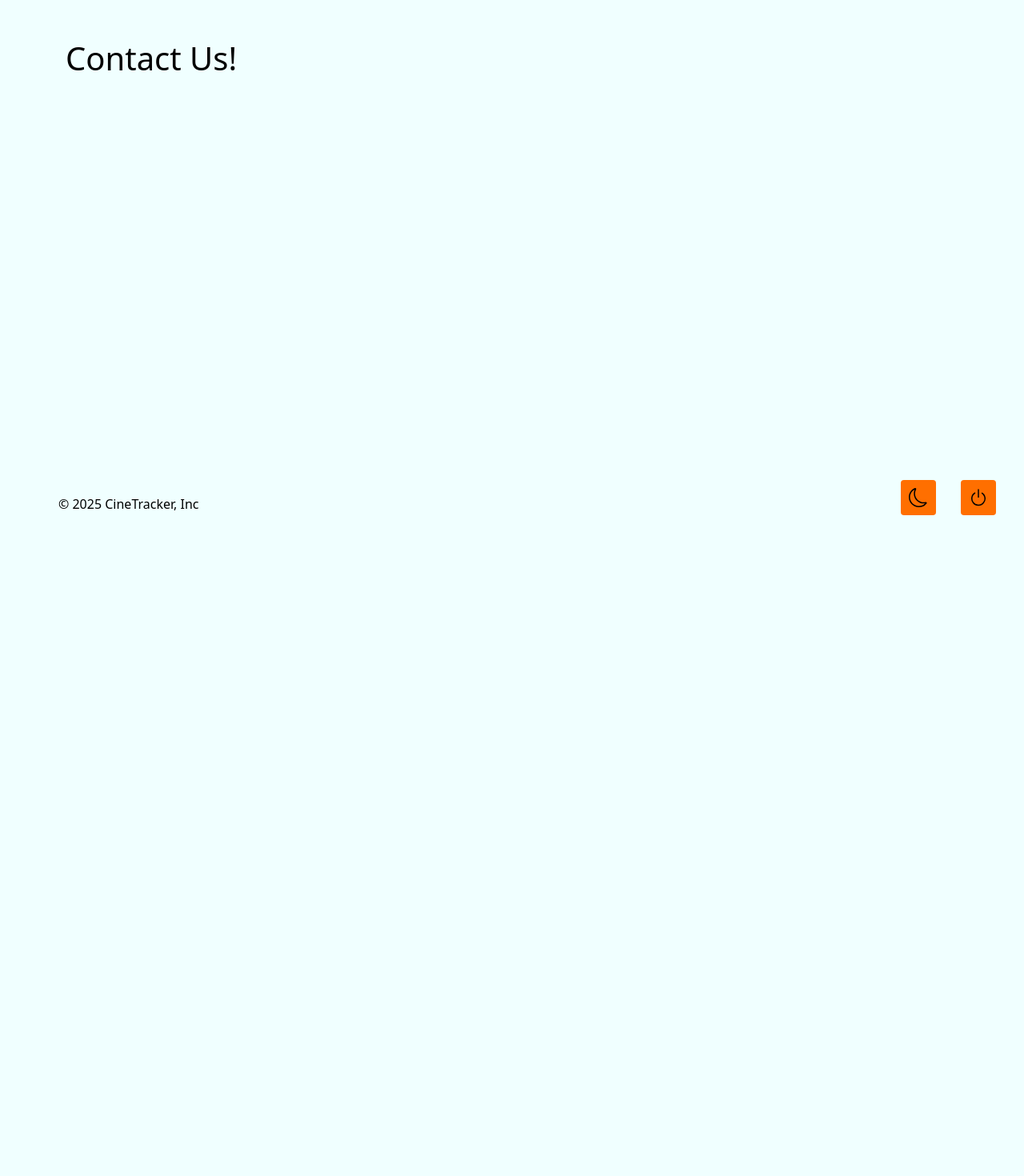
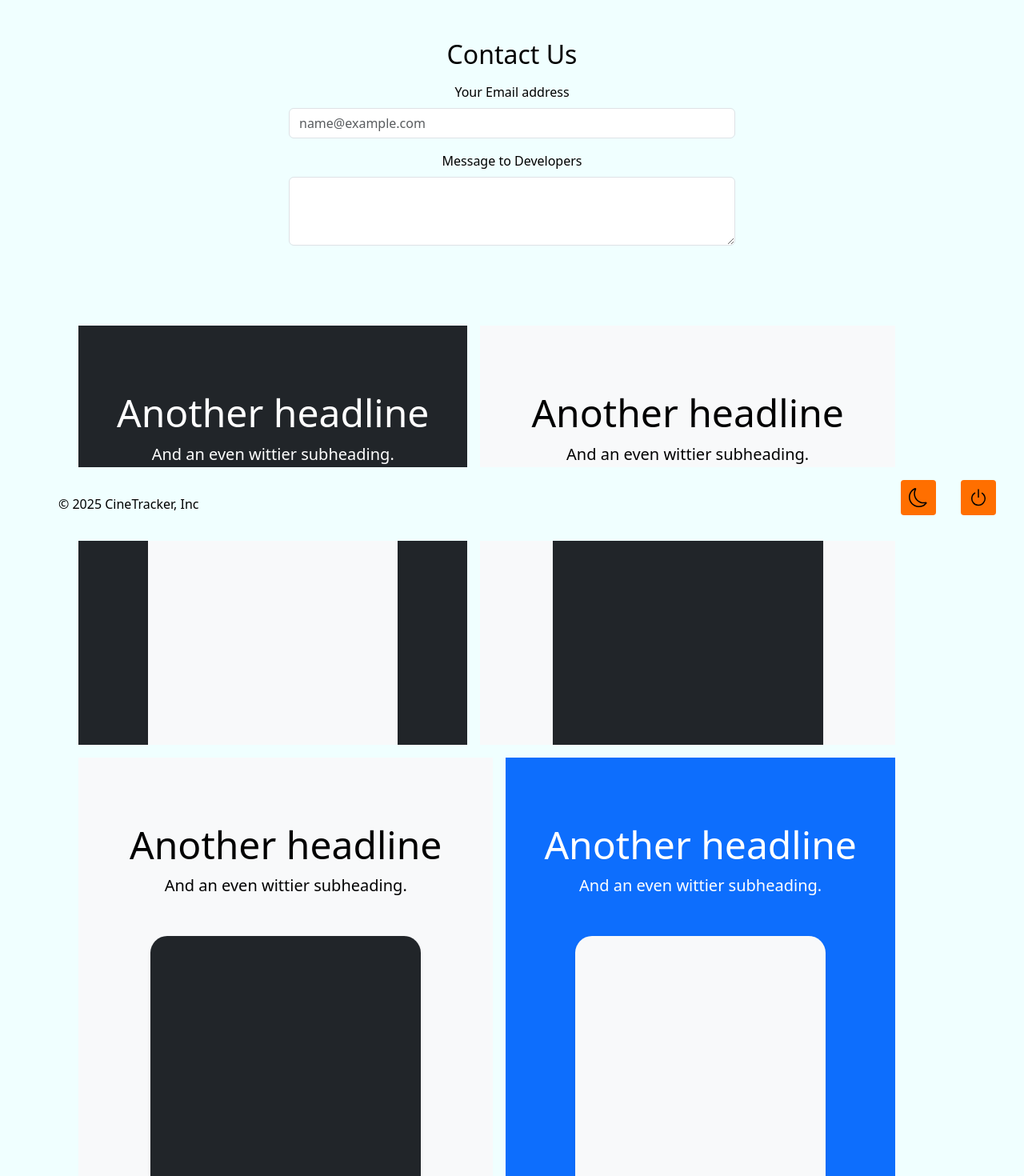
Before and after one commit to gilmerperez/cinetracker, a React app in the folder client/: page /Contact in a window 1280 px wide. Shown: the part 100-1570 px from the top of the page at 80% size. Before the commit the page ends 800 px from the top, so only its background shows below. Built offline with nearby package versions, Linux system fonts and the light colour scheme; the HTML template or start-up script is replaced by a standard one.

Commit message:
Starter layout for contact page

```diff
--- a/client/src/pages/contact.tsx
+++ b/client/src/pages/contact.tsx
@@ -1,5 +1,59 @@
+import 'bootstrap/dist/css/bootstrap.min.css';
+import '../styles/contact.css';
+
 const Contact = () => {
-  return <h1>Contact Us!</h1>;
+  return (
+    <div>
+      <div className="contact-container">
+        <h2 className="text-center mb-3">Contact Us</h2>
+        <div className="mb-3 text-center resize mx-auto">
+          <label htmlFor="exampleFormControlInput1" className="form-label">Your Email address</label>
+          <input type="email" className="form-control" id="exampleFormControlInput1" placeholder="name@example.com" />
+        </div>
+        <div className="mb-3 text-center resize mx-auto">
+          <label htmlFor="exampleFormControlTextarea1" className="form-label">Message to Developers</label>
+          <textarea className="form-control" id="exampleFormControlTextarea1" rows={3}></textarea>
+        </div>
+      </div>
+
+      <div>
+        <div className="d-md-flex flex-md-equal w-100 my-md-3 ps-md-3">
+          <div className="text-bg-dark me-md-3 pt-3 px-3 pt-md-5 px-md-5 text-center overflow-hidden">
+            <div className="my-3 py-3">
+              <h2 className="display-5">Another headline</h2>
+              <p className="lead">And an even wittier subheading.</p>
+            </div>
+            <div className="bg-body-tertiary shadow-sm mx-auto" style={{ width: "80%", height: "300px", borderRadius: "21px 21px 0 0" }}></div>
+          </div>
+          <div className="bg-body-tertiary me-md-3 pt-3 px-3 pt-md-5 px-md-5 text-center overflow-hidden">
+            <div className="my-3 p-3">
+              <h2 className="display-5">Another headline</h2>
+              <p className="lead">And an even wittier subheading.</p>
+            </div>
+            <div className="bg-dark shadow-sm mx-auto" style={{ width: "80%", height: "300px", borderRadius: "21px 21px 0 0" }}></div>
+          </div>
+        </div>
+
+        <div className="d-md-flex flex-md-equal w-100 my-md-3 ps-md-3">
+          <div className="bg-body-tertiary me-md-3 pt-3 px-3 pt-md-5 px-md-5 text-center overflow-hidden">
+            <div className="my-3 p-3">
+              <h2 className="display-5">Another headline</h2>
+              <p className="lead">And an even wittier subheading.</p>
+            </div>
+            <div className="bg-dark shadow-sm mx-auto" style={{ width: "80%", height: "300px", borderRadius: "21px 21px 0 0" }}></div>
+          </div>
+          <div className="text-bg-primary me-md-3 pt-3 px-3 pt-md-5 px-md-5 text-center overflow-hidden">
+            <div className="my-3 py-3">
+              <h2 className="display-5">Another headline</h2>
+              <p className="lead">And an even wittier subheading.</p>
+            </div>
+            <div className="bg-body-tertiary shadow-sm mx-auto" style={{ width: "80%", height: "300px", borderRadius: "21px 21px 0 0" }}></div>
+          </div>
+        </div>
+      </div>
+
+    </div>
+  );
 };
 
 export default Contact;
--- /dev/null
+++ b/client/src/styles/contact.css
@@ -0,0 +1,9 @@
+.contact-container {
+    margin-bottom: 100px;
+}
+
+.resize {
+    width: 50%;
+    margin-left: auto;
+    margin-right: auto;
+}
```
Also changed, not shown: client/src/assets/DarkThemeLogo.png, client/src/assets/LightThemeLogo.png.
